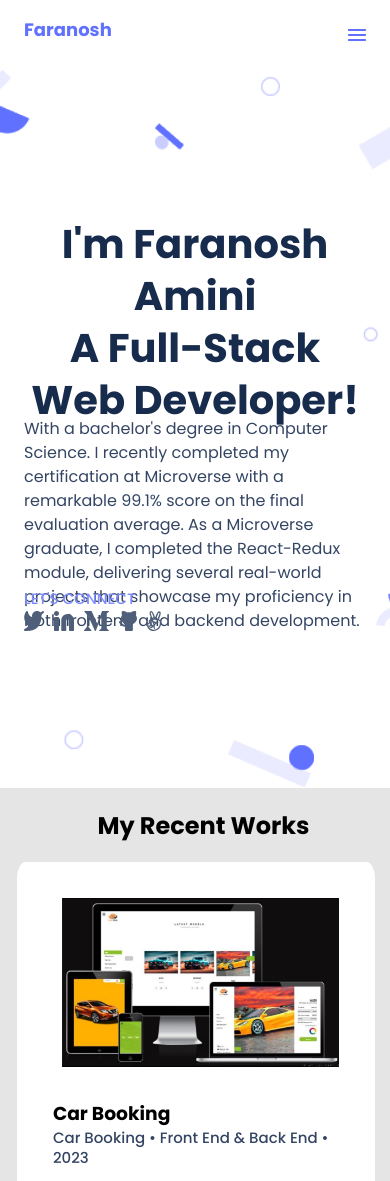
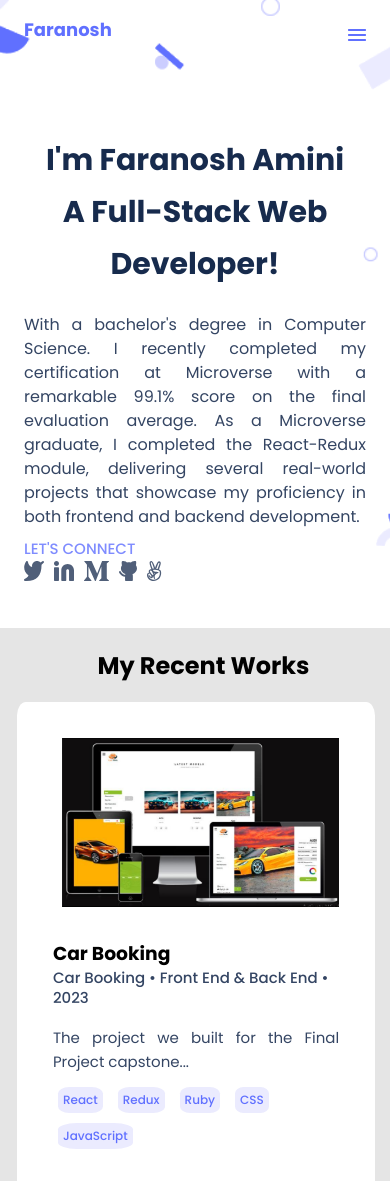
Before and after one commit to FaranoshAmini/Faranosh_Portfolio, a website: page index.html in a window 390 px wide. Shown: the top 1181 px of the page. Drawn offline with Linux system fonts and the light colour scheme.

Commit message:
Update style.css

```diff
--- a/style.css
+++ b/style.css
@@ -54,6 +54,7 @@ body {
 section {
   width: 100%;
   background-color: white;
+  margin-top: -80px;
 }
 
 .headline {
@@ -77,7 +78,7 @@ section {
   font-family: "Poppins", sans-serif;
   font-style: normal;
   font-weight: 700;
-  font-size: 40px;
+  font-size: 30px;
   line-height: 52px;
   list-style: none;
   color: #172b4d;
@@ -89,12 +90,14 @@ section {
 }
 
 .headline p {
-  height: 100px;
+  height: 150px;
   font-family: "Poppins", sans-serif;
   font-style: normal;
   font-weight: 400;
+  padding-top: 6px;
   font-size: 16px;
   line-height: 24px;
+  text-align: justify;
   color: #344563;
   margin-top: 20px;
 }
@@ -107,7 +110,7 @@ section {
   text-align: justify;
   font-size: 15px;
   line-height: 24px;
-  margin-top: 70px;
+  margin-top: 80px;
   padding-top: 0;
 }
 
@@ -353,6 +356,7 @@ h1 {
   height: 60px;
   top: calc(50% - 48px / 2);
   margin-top: 16px;
+  border: 1px solid black;
   padding: 10px;
   text-align: center;
   margin-bottom: 32px;
@@ -653,7 +657,7 @@ h1 {
   display: flex;
   height: 56px;
   margin-top: 20%;
-  margin-left: 32%;
+  margin-left: 18%;
 }
 
 .contact-description {
@@ -663,7 +667,7 @@ h1 {
   text-align: center;
   font-style: normal;
   font-weight: 400;
-  font-size: 20px;
+  font-size: 18px;
   line-height: 28px;
   color: #ebebff;
 }
@@ -893,6 +897,7 @@ header #nav .logo {
     display: flex;
     flex-wrap: wrap;
     width: 96%;
+    height: 540px;
     margin-right: 0;
     grid-column-gap: 30px;
     margin-bottom: 100px;
```
